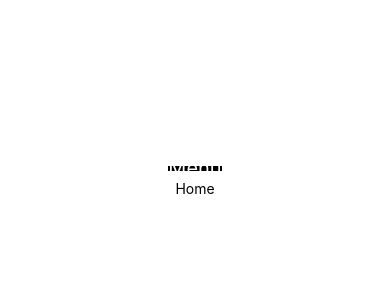
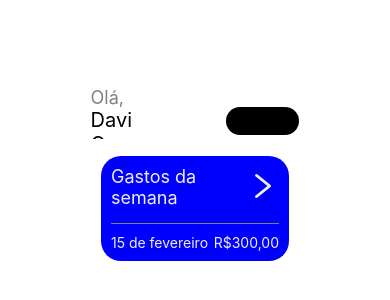
Before and after one commit to gabrielvedova/coinbasemobile, a React Native app in the folder CoinBase/: screen / in a window 390 px wide. Shown: the part 236-536 px from the top of the page. Built offline with nearby package versions, Linux system fonts and the light colour scheme.

Commit message:
Fix (Home): enhance layout with user greeting and weekly expenses display

```diff
--- a/CoinBase/src/components/Home.js
+++ b/CoinBase/src/components/Home.js
@@ -1,14 +1,45 @@
 import React from "react";
 import { Text, View, StyleSheet, SafeAreaView, StatusBar } from "react-native";
+import AntDesign from "@expo/vector-icons/AntDesign";
 
 export default (props) => {
   return (
     <SafeAreaView>
+      {/* MENU */}
       <View style={styles.menu}>
-        <Text style={styles.textmenu}>Menu</Text>
+        <View style={{ width: "50%" }}>
+          <Text style={{ fontSize: 18, color: "#808080" }}>Olá,</Text>
+          <Text style={styles.textmenu}>Davi Gomes</Text>
+        </View>
+        <View style={styles.perfil}></View>
       </View>
+
+      {/* HOME */}
       <View style={styles.home}>
-        <Text>Home</Text>
+        <View style={styles.expensesWeek}>
+          <View
+            style={{
+              ...styles.expensesWeekDiv,
+              paddingBottom: 15,
+              borderBottomWidth: 1,
+              borderBottomColor: "#808080",
+            }}
+          >
+            <Text style={{ fontSize: 18, color: "#f0f0f0" }}>
+              Gastos da semana
+            </Text>
+            <AntDesign name="right" color="#f0f0f0" size={32} />
+          </View>
+          <View
+            style={{
+              ...styles.expensesWeekDiv,
+              marginTop: 10,
+            }}
+          >
+            <Text style={{ color: "#f0f0f0" }}>15 de fevereiro</Text>
+            <Text style={{ color: "#f0f0f0" }}>R$300,00</Text>
+          </View>
+        </View>
       </View>
       <StatusBar style="auto" />
     </SafeAreaView>
@@ -18,18 +49,37 @@ export default (props) => {
 const styles = StyleSheet.create({
   menu: {
     flex: 1,
-    backgroundColor: "#000",
+    flexDirection: "row",
     alignItems: "center",
-    justifyContent: "center",
+    justifyContent: "space-between",
+    paddingTop: 10,
   },
   textmenu: {
     fontSize: 20,
-    color: "#fff",
   },
   home: {
-    flex: 6,
+    flex: 4,
     backgroundColor: "#fff",
     alignItems: "center",
     justifyContent: "center",
   },
+  perfil: {
+    height: "80%",
+    width: "35%",
+    alignItems: "center",
+    justifyContent: "center",
+    backgroundColor: "#000",
+    borderRadius: 50,
+  },
+  expensesWeek: {
+    width: "90%",
+    backgroundColor: "#0000ff",
+    borderRadius: 20,
+    padding: 10,
+  },
+  expensesWeekDiv: {
+    flexDirection: "row",
+    alignItems: "center",
+    justifyContent: "space-between",
+  },
 });
```
